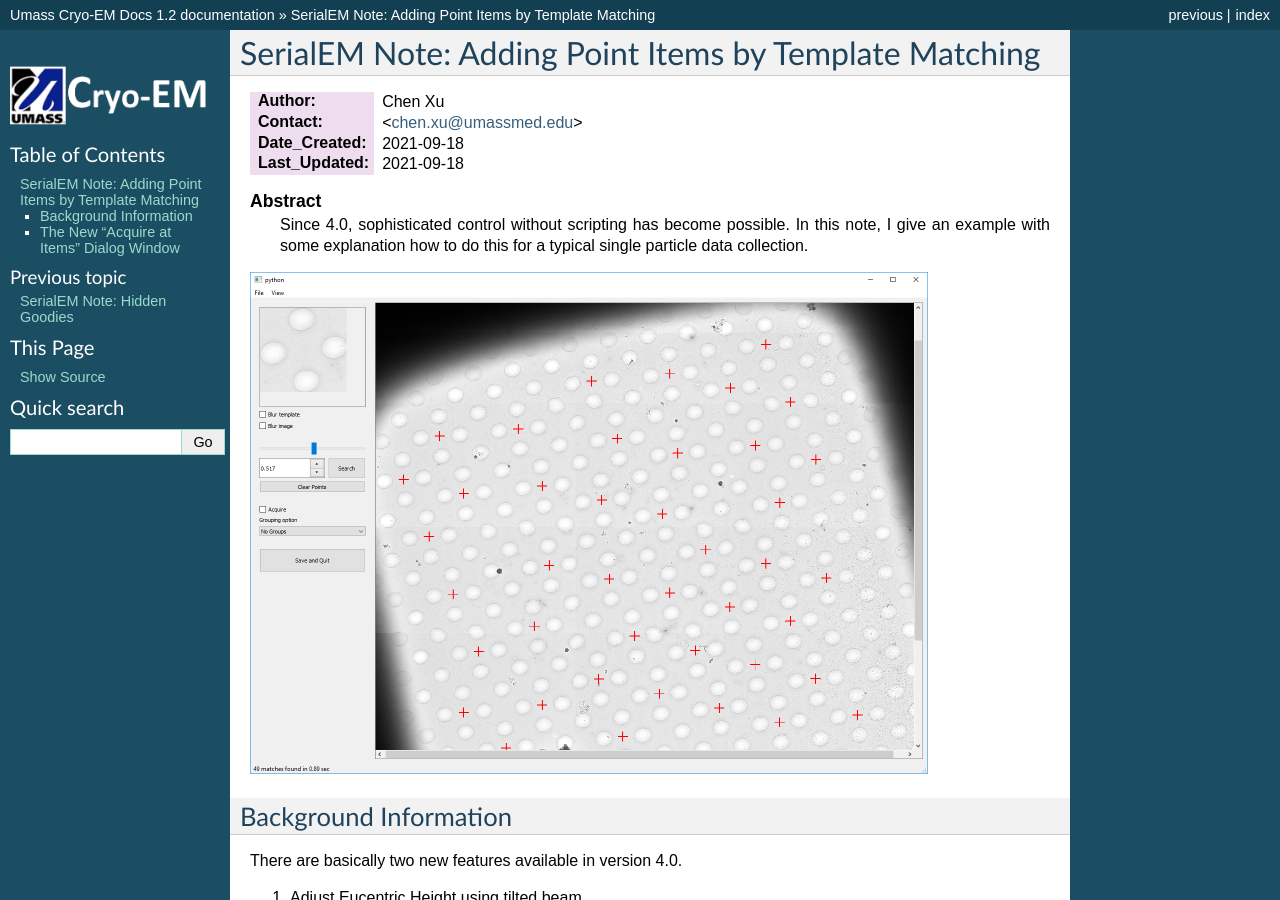
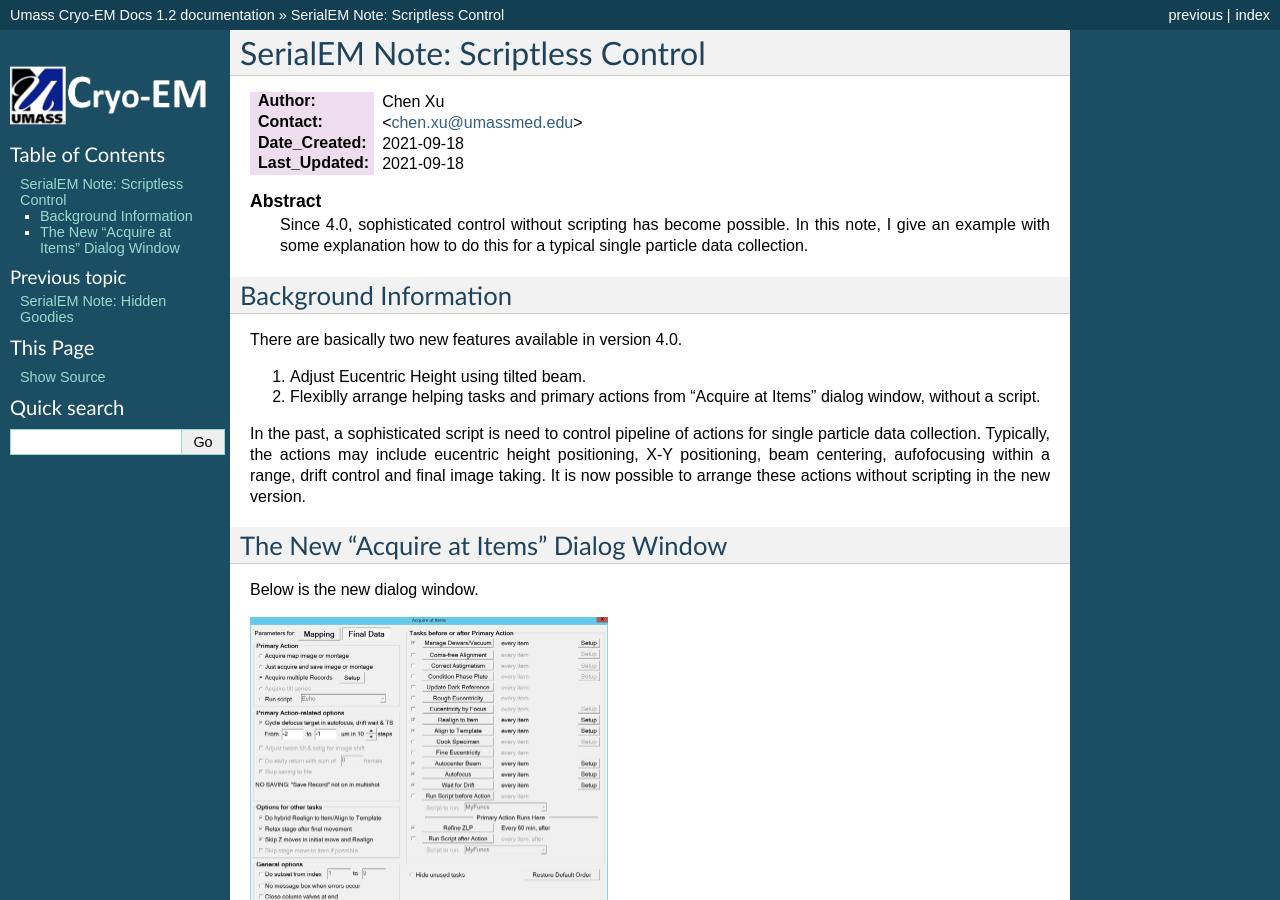
Before and after one commit to xuchen66/sphinx-emdocs, a Sphinx documentation site: the page built from source/serialem-note-control-without-scripting.rst, in a window 1280 px wide and 900 px high. Built offline with Sphinx 7.4.7, drawn with Linux system fonts in a browser that asks for light colours; pages that are not in the unit, such as notebooks, are missing from menus; some of the changed text lies outside the part shown.

Commit message:
Update serialem-note-control-without-scripting.rst

```diff
--- a/source/serialem-note-control-without-scripting.rst
+++ b/source/serialem-note-control-without-scripting.rst
@@ -1,8 +1,8 @@
 
-.. _SerialEM_Setup_Dummy:
+.. _scriptless_control:
 
-SerialEM Note: Adding Point Items by Template Matching
-======================================================
+SerialEM Note: Scriptless Control
+=================================
 
 :Author: Chen Xu
 :Contact: <chen.xu@umassmed.edu>
@@ -15,9 +15,6 @@ SerialEM Note: Adding Point Items by Template Matching
       Since 4.0, sophisticated control without scripting has become possible. In this note, I give an example with some explanation how to do
       this for a typical single particle data collection.
 
-
-.. image:: ../images/template_match1.png
-   :scale: 50 %
 
 .. _background:
 
@@ -42,7 +39,7 @@ The New "Acquire at Items" Dialog Window
 Below is the new dialog window.
 
 .. image:: ../images/acquire-full.JPG
-   :scale: 50 %
+   :scale: 25 %
 
 1. First, select a map item from the navigator. You can double click to load the image, or single click to simply highlight.
 
```
